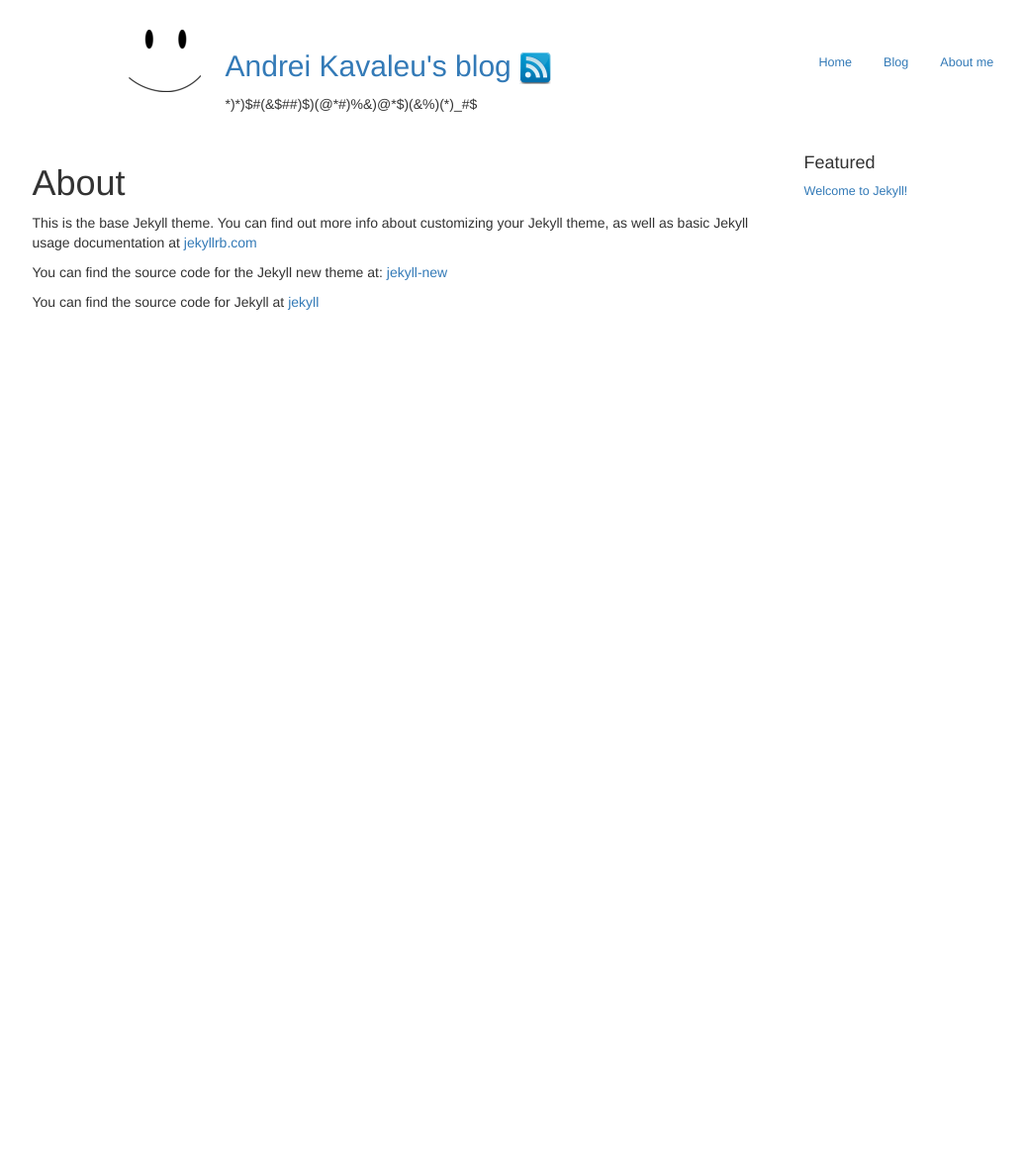
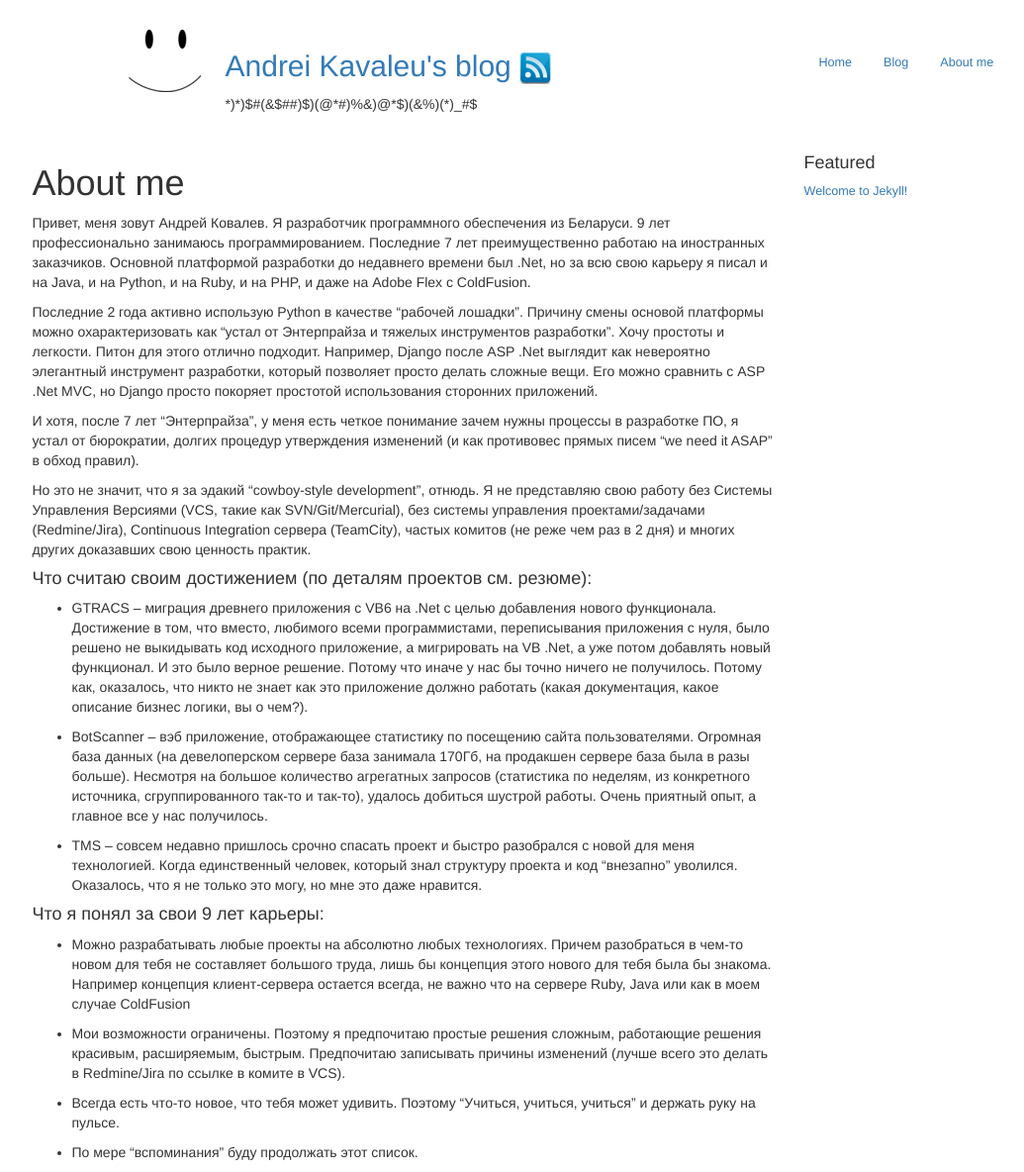
Before and after one commit to akava/akava.github.io, a Jekyll site: the page built from about.md, in a window 1280 px wide. Shown: the whole page at 99% size, without its empty margins (135-1170 px from the left). Built offline with Jekyll 4.4.1, drawn with Linux system fonts in a browser that asks for light colours; nearby versions of some CDN libraries; before the commit the page ends 900 px from its top, so only the background shows below that.

Commit message:
About me

```diff
--- a/about.md
+++ b/about.md
@@ -1,13 +1,32 @@
 ---
 layout: page
-title: About
+title: About me
 permalink: /about/
 ---
 
-This is the base Jekyll theme. You can find out more info about customizing your Jekyll theme, as well as basic Jekyll usage documentation at [jekyllrb.com](http://jekyllrb.com/)
+Привет, меня зовут Андрей Ковалев. Я разработчик программного обеспечения из Беларуси. 9 лет профессионально занимаюсь программированием. Последние 7 лет преимущественно работаю на иностранных заказчиков. Основной платформой разработки до недавнего времени был .Net, но за всю свою карьеру я писал и на Java, и на Python, и на Ruby, и на PHP, и даже на Adobe Flex с ColdFusion.
 
-You can find the source code for the Jekyll new theme at:
-[jekyll-new](https://github.com/jglovier/jekyll-new)
+Последние 2 года активно использую Python в качестве "рабочей лошадки". Причину смены основой платформы можно охарактеризовать как "устал от Энтерпрайза и тяжелых инструментов разработки". Хочу простоты и легкости. Питон для этого отлично подходит. Например, Django после ASP .Net выглядит как невероятно элегантный инструмент разработки, который позволяет просто делать сложные вещи. Его можно сравнить с ASP .Net MVC, но Django просто покоряет простотой использования сторонних приложений.
 
-You can find the source code for Jekyll at
-[jekyll](https://github.com/jekyll/jekyll)
+И хотя, после 7 лет "Энтерпрайза", у меня есть четкое понимание зачем нужны процессы в разработке ПО, я устал от бюрократии, долгих процедур утверждения изменений (и как противовес прямых писем "we need it ASAP" в обход правил).
+
+Но это не значит, что я за эдакий "cowboy-style development", отнюдь. Я не представляю свою работу без Системы Управления Версиями (VCS, такие как SVN/Git/Mercurial), без системы управления проектами/задачами (Redmine/Jira), Continuous Integration сервера (TeamCity), частых комитов (не реже чем раз в 2 дня) и многих других доказавших свою ценность практик.
+
+#### Что считаю своим достижением (по деталям проектов см. резюме):
+
+- GTRACS -- миграция древнего приложения с VB6 на .Net с целью добавления нового функционала. Достижение в том, что вместо, любимого всеми программистами, переписывания приложения с нуля, было решено не выкидывать код исходного приложение, а мигрировать на VB .Net, а уже потом добавлять новый функционал. И это было верное решение. Потому что иначе у нас бы точно ничего не получилось. Потому как, оказалось, что никто не знает как это приложение должно работать (какая документация, какое описание бизнес логики, вы о чем?).
+
+- BotScanner -- вэб приложение, отображающее статистику по посещению сайта пользователями. Огромная база данных (на девелоперском сервере база занимала 170Гб, на продакшен сервере база была в разы больше). Несмотря на большое количество агрегатных запросов (статистика по неделям, из конкретного источника, сгруппированного так-то и так-то), удалось добиться шустрой работы. Очень приятный опыт, а главное все у нас получилось.
+
+- TMS -- совсем недавно пришлось срочно спасать проект и быстро разобрался с новой для меня технологией. Когда единственный человек, который знал структуру проекта и код "внезапно" уволился. Оказалось, что я не только это могу, но мне это даже нравится.
+
+#### Что я понял за свои 9 лет карьеры:
+
+- Можно разрабатывать любые проекты на абсолютно любых технологиях. Причем разобраться в чем-то новом для тебя не составляет большого труда, лишь бы концепция этого нового для тебя была бы знакома. Например концепция клиент-сервера остается всегда, не важно что на сервере Ruby, Java или как в моем случае ColdFusion
+
+- Мои возможности ограничены. Поэтому я предпочитаю простые решения сложным, работающие решения красивым, расширяемым, быстрым.
+    Предпочитаю записывать причины изменений (лучше всего это делать в Redmine/Jira по ссылке в комите в VCS).
+
+- Всегда есть что-то новое, что тебя может удивить. Поэтому "Учиться, учиться, учиться" и держать руку на пульсе.
+
+- По мере "вспоминания" буду продолжать этот список.
```
